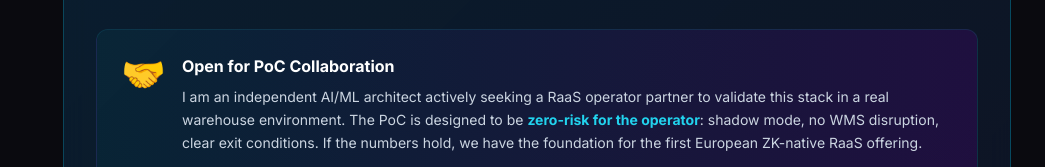
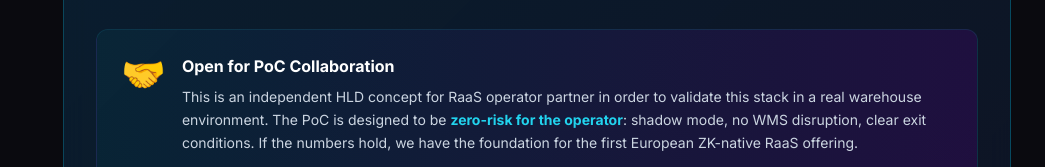
Before and after one commit to Gyros4me/ai-os-architecture, a plain HTML site: page embodied-swarm-architecture/index.html in a window 1280 px wide. Shown: the part 5893-6060 px from the top of the page, without its empty margins (117-1162 px from the left). Drawn offline with nearby package versions, Linux system fonts and the light colour scheme; a script that the page names is missing.

Commit message:
Update index.html

```diff
--- a/embodied-swarm-architecture/index.html
+++ b/embodied-swarm-architecture/index.html
@@ -735,7 +735,7 @@
                                 <div class="text-4xl">🤝</div>
                                 <div>
                                     <h4 class="font-bold text-white mb-2">Open for PoC Collaboration</h4>
-                                    <p class="text-slate-300 text-sm leading-relaxed">I am an independent AI/ML architect actively seeking a RaaS operator partner to validate this stack in a real warehouse environment. The PoC is designed to be <strong class="text-cyan-400">zero-risk for the operator</strong>: shadow mode, no WMS disruption, clear exit conditions. If the numbers hold, we have the foundation for the first European ZK-native RaaS offering.</p>
+                                    <p class="text-slate-300 text-sm leading-relaxed">This is an independent HLD concept for RaaS operator partner in order to validate this stack in a real warehouse environment. The PoC is designed to be <strong class="text-cyan-400">zero-risk for the operator</strong>: shadow mode, no WMS disruption, clear exit conditions. If the numbers hold, we have the foundation for the first European ZK-native RaaS offering.</p>
                                     <div class="mt-4 flex flex-wrap gap-3">
                                         <a href="https://www.linkedin.com/in/alessandrolagamba" target="_blank" class="inline-flex items-center gap-2 px-4 py-2 bg-[#0077B5]/20 border border-[#0077B5]/40 text-[#0077B5] rounded-lg text-sm font-semibold hover:bg-[#0077B5]/30 transition-all">
                                             <svg class="w-4 h-4" fill="currentColor" viewBox="0 0 24 24"><path d="M20.447 20.452h-3.554v-5.569c0-1.328-.027-3.037-1.852-3.037-1.853 0-2.136 1.445-2.136 2.939v5.667H9.351V9h3.414v1.561h.046c.477-.9 1.637-1.85 3.37-1.85 3.601 0 4.267 2.37 4.267 5.455v6.286zM5.337 7.433a2.062 2.062 0 01-2.063-2.065 2.064 2.064 0 112.063 2.065zm1.782 13.019H3.555V9h3.564v11.452zM22.225 0H1.771C.792 0 0 .774 0 1.729v20.542C0 23.227.792 24 1.771 24h20.451C23.2 24 24 23.227 24 22.271V1.729C24 .774 23.2 0 22.222 0h.003z"/></svg>
```
